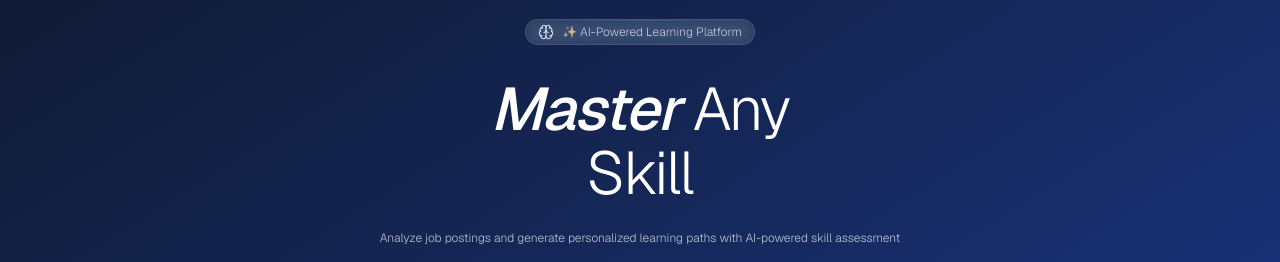
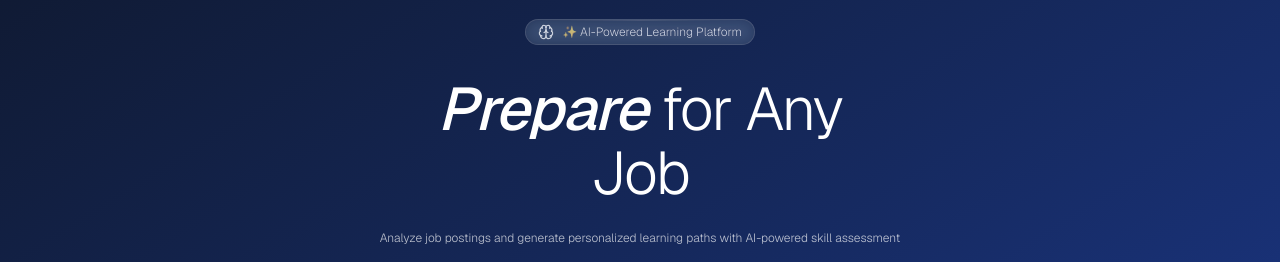
Before and after one commit to meyad-g/elandi-sandbox, a Next.js app in the folder apps/quizzing/: page / in a window 1280 px wide. Shown: the part 165-427 px from the top of the page. Built offline with nearby package versions, Linux system fonts and the light colour scheme.

Commit message:
update copy on home page

```diff
--- a/apps/quizzing/src/components/HeroSection.tsx
+++ b/apps/quizzing/src/components/HeroSection.tsx
@@ -130,9 +130,9 @@ export const HeroSection: React.FC<HeroSectionProps> = ({ onGetStarted, onAddJob
           transition={{ duration: 0.8, delay: 0.3 }}
         >
           <h2 className="text-5xl md:text-6xl md:leading-16 tracking-tight font-light text-white mb-6">
-            <span className="font-medium italic">Master</span> Any
+            <span className="font-medium italic">Prepare</span> for Any
             <br />
-            <span className="font-light tracking-tight text-white">Skill</span>
+            <span className="font-light tracking-tight text-white">Job</span>
           </h2>
 
           <motion.p
```
